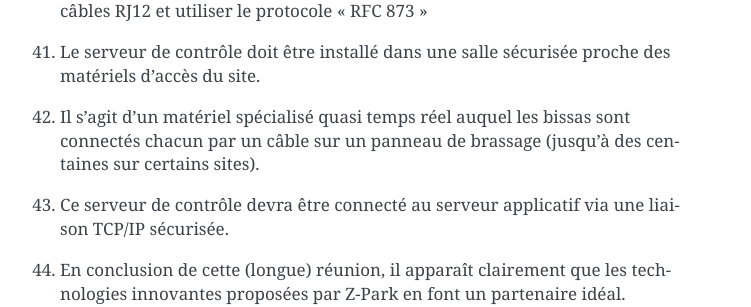
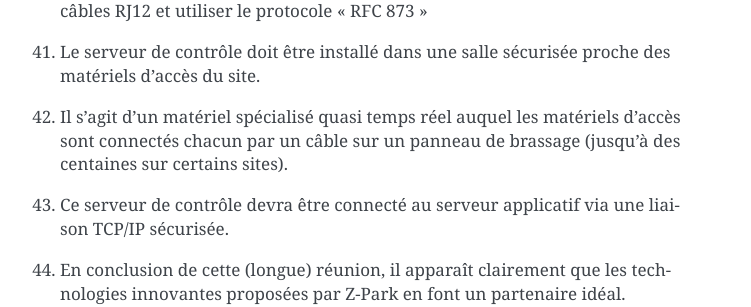
Before and after one commit to cyrilled/iPark, a Sphinx documentation site: the page built from master/source/res/CR003.rst, in a window 1280 px wide and 900 px high, scrolled down 3779 px. Shown: the part 257-564 px from the top of the window, without its empty margins (390-1141 px from the left). Built offline with Sphinx 7.4.7, drawn with Linux system fonts in a browser that asks for light colours.

Commit message:
Update CR003.rst

```diff
--- a/master/source/res/CR003.rst
+++ b/master/source/res/CR003.rst
@@ -77,7 +77,7 @@ Nouvelles parties prenantes :
 
 #. Tous les matériels doivent être reliés au serveur de contrôle du site via des câbles RJ12 et utiliser le protocole "RFC 873"
 #. Le serveur de contrôle doit être installé dans une salle sécurisée proche des matériels d'accès du site.
-#. Il s'agit d'un matériel spécialisé quasi temps réel auquel les bissas sont connectés chacun par un câble sur un panneau de brassage (jusqu'à des centaines sur certains sites).
+#. Il s'agit d'un matériel spécialisé quasi temps réel auquel les matériels d'accès sont connectés chacun par un câble sur un panneau de brassage (jusqu'à des centaines sur certains sites).
 #. Ce serveur de contrôle devra être connecté au serveur applicatif via une liaison TCP/IP sécurisée.
 
 #. En conclusion de cette (longue) réunion, il apparaît clairement que les technologies innovantes proposées par Z-Park en font un partenaire idéal.
```
